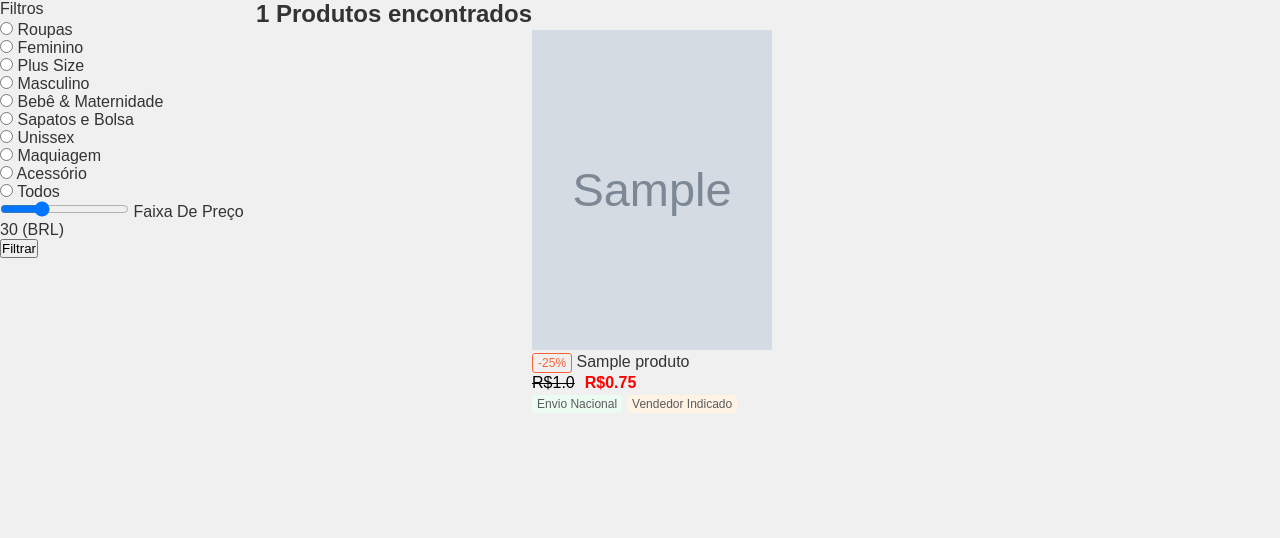
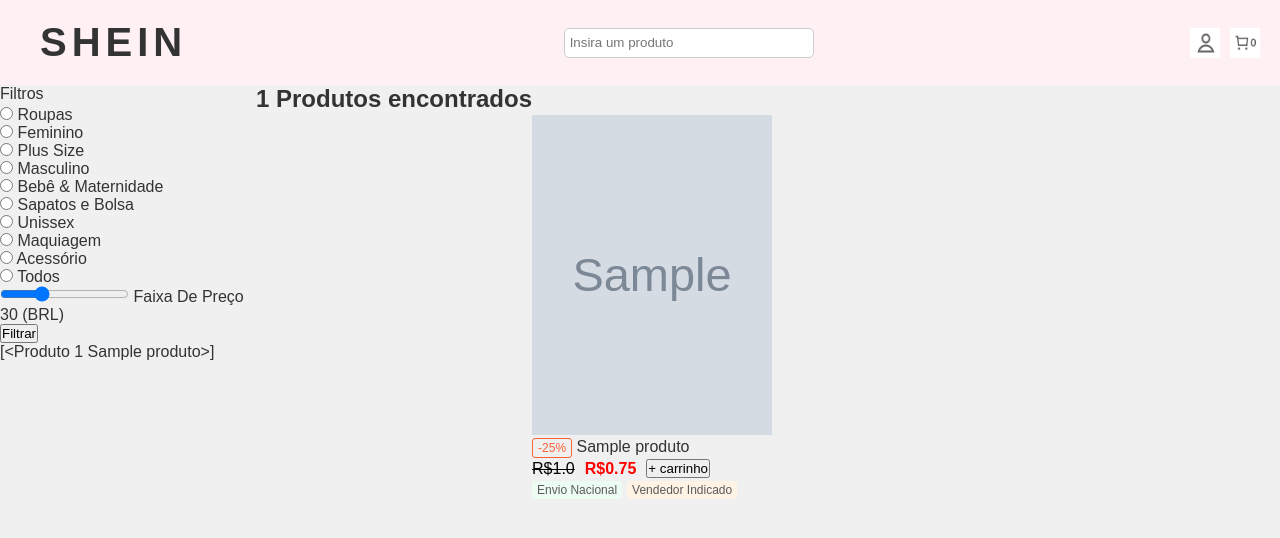
Before and after one commit to danilolmoura/shein, a Flask app: page /produtos/ in a window 1280 px wide. Shown: the top 538 px of the page. Run offline with Flask 3, Linux system fonts and the light colour scheme; tables that the repository leaves empty hold one stand-in row (values such as "Sample post"); grey boxes marked "Sample" are stand-in pictures.

Commit message:
adiciona tabela de carrinho

```diff
--- a/app.py
+++ b/app.py
@@ -24,6 +24,14 @@ class Produto(db.Model):
     def __repr__(self):
         return f'<Produto {self.id} {self.nome}>'
 
+carrinho_produto=db.Table("carrinho_produto",
+    db.Column ("carrinho_id",db.Integer, db.ForeignKey("carrinho.id"),primary_key=True),
+    db.Column ("produto_id",db.Integer, db.ForeignKey("produto.id"),primary_key=True))
+
+class Carrinho(db.Model):
+    id = db.Column(db.Integer,primary_key=True)
+    produtos= db.Relationship("Produto",secondary=carrinho_produto)
+
 
 with app.app_context():
     db.create_all()
@@ -46,6 +54,11 @@ def produto_com_desconto(preco):
     preco_com_desconto = preco * (1 - desconto)
     return f"{preco_com_desconto:.2f}"
 
+def adicionar_carrinho(produto):
+    carrinho=Carrinho.query.first()
+    carrinho.produtos.append(produto)
+    db.session.add(carrinho)
+    db.session.commit()
 
 @app.route("/")
 def index():
@@ -96,8 +109,17 @@ def produtos(categoria):
     else:
         produtos = Produto.query.all()
 
+    carrinho = Carrinho.query.first()
 
-    return render_template('produtos.html', produtos = produtos,categorias=categorias,total_produtos=len(produtos), produto_com_desconto=produto_com_desconto)
+
+    return render_template(
+        'produtos.html',
+        produtos = produtos,
+        categorias=categorias,
+        total_produtos=len(produtos),
+        produto_com_desconto=produto_com_desconto,
+        produtos_carrinho=carrinho.produtos,
+        adicionar_carrinho=adicionar_carrinho)
 
 
 if __name__ == '__main__':
--- a/static/css/styles.css
+++ b/static/css/styles.css
@@ -36,8 +36,9 @@ body {
 }
 
 .logo h3 {
-    font-size: 2rem;
+    font-size: 2.5rem;
     margin-left: 20px;
+    letter-spacing: 5px;
 }
 
 .search-bar input {
--- a/templates/produtos.html
+++ b/templates/produtos.html
@@ -1,4 +1,21 @@
 <link rel="stylesheet" href="{{ url_for('static', filename='css/styles.css') }}">
+
+<header class="header">
+    <div class="logo">
+        <h3>SHEIN</h3>
+
+    </div>
+
+    <div class="search-bar">
+        <input type="text" id="buscar" name="buscar" placeholder="Insira um produto">
+    </div>
+
+    <div class="user-cart">
+        <img src="{{ url_for('static', filename='images/contas.png') }}" alt="Contas" class="icon">
+        <img src="{{ url_for('static', filename='images/carrinho.png') }}" alt="Carrinho" class="icon">
+    </div>
+</header>
+
 
 <div style="display: flex;">
     <div class="filtros">
@@ -27,6 +44,8 @@
                 </div>
             </div>
         </form>
+
+        {{produtos_carrinho}}
     </div>
 
 
@@ -58,8 +77,14 @@
                 <span class="preco-original">R${{ produto.preco }}</span>
                 {% endif %}
                 <span class="preco-desconto">R${{ produto_com_desconto(produto.preco) }}</span>
+                <div class="carrinho">
+                    <button onclick={{adicionar_carrinho(produto)}}>
+                        + carrinho
+                    </button>
+                </div>
+            </div>
 
-            </div>
+
 
             <div class="tag-produtos">
                 <div class="tag-envio">
@@ -73,9 +98,6 @@
 
         </div>
 
-
-
-        <br />
         <br />
         {% endfor %}
     </div>
```
